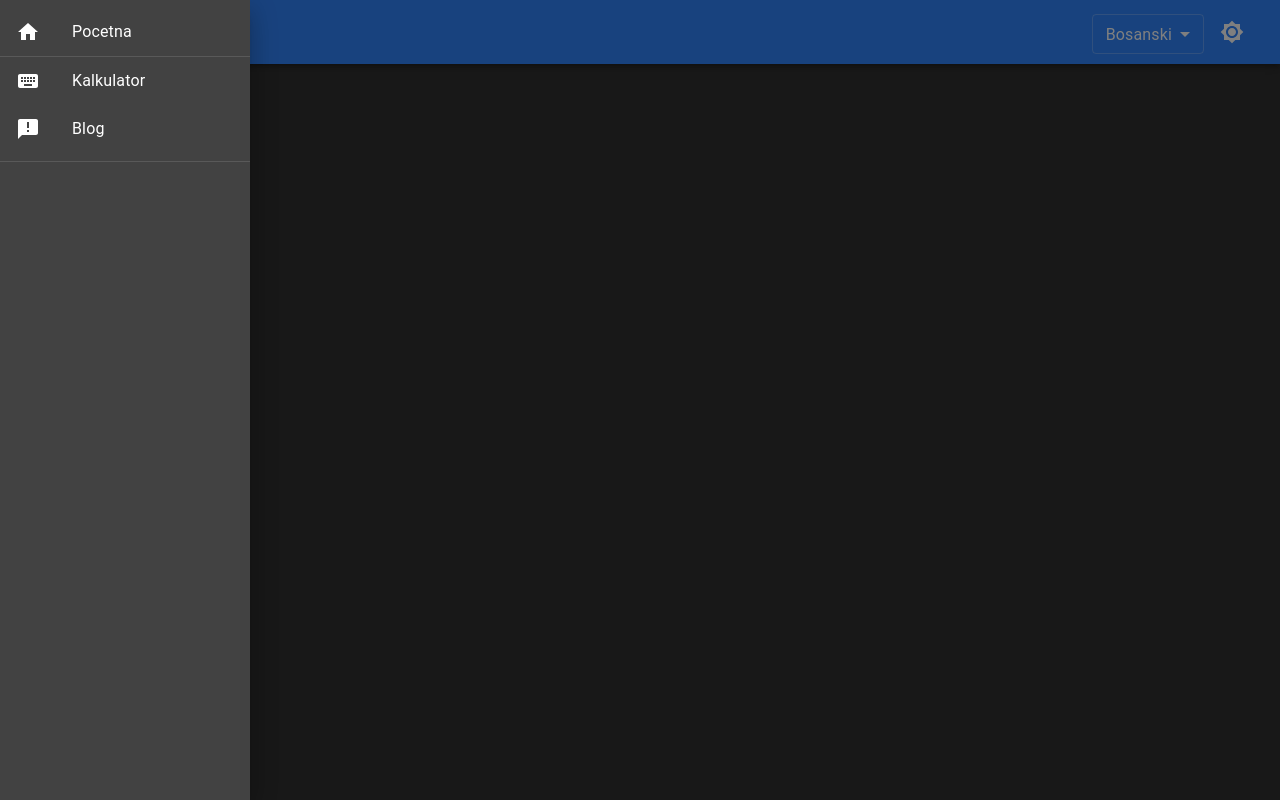
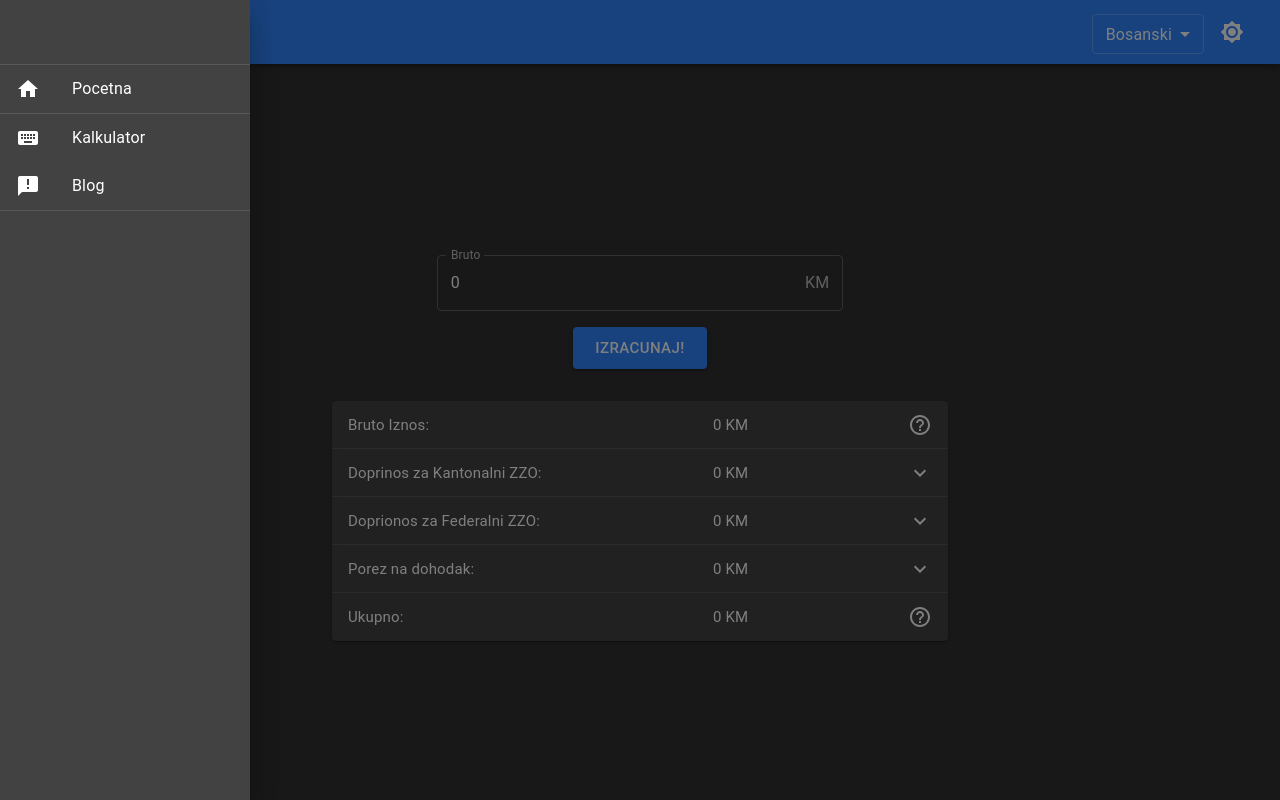
Before and after one commit to dotundefined/tax-calculator, a React (Create React App) app: page / in a window 1280 px wide. Both pictures are taken after a click on the button 36 px from the left and 32 px from the top of the page. Built offline with nearby package versions, Linux system fonts and the light colour scheme.

Commit message:
Added logo to main appbar.

```diff
--- a/src/components/MainAppbar.js
+++ b/src/components/MainAppbar.js
@@ -29,6 +29,8 @@ import HomeIcon from '@material-ui/icons/Home';
 
 import { ROUTES } from '../constants';
 
+import logo from '../assets/logo.png';
+
 const useStyles = makeStyles((theme) => ({
     root: {
         flexGrow: 1,
@@ -50,6 +52,10 @@ const useStyles = makeStyles((theme) => ({
     languageSelect: {
         marginRight: theme.spacing(2),
     },
+    toolbar: theme.mixins.toolbar,
+    logo: {
+        height: theme.spacing(6),
+    }
 }));
 
 export default function MainAppbar({ changeTheme, theme, phrases, language, changeLanguage }) {
@@ -67,14 +73,17 @@ export default function MainAppbar({ changeTheme, theme, phrases, language, chan
     }
 
     const list = () => (
+        <>
+            <div className={classes.toolbar} />
+            <Divider />
             <div
                 className={classes.list}
                 role="presentation"
                 onClick={toggleDrawer}
                 onKeyDown={toggleDrawer}
             >
-            <List>
-                <ListItem component={Link} to={ROUTES.CALCULATOR} button key={phrases.calculator}>
+                <List disablePadding>
+                    <ListItem component={Link} to={ROUTES.HOME} button key={phrases.calculator}>
                         <ListItemIcon><HomeIcon /></ListItemIcon>
                         <ListItemText primary={phrases.home} />
                     </ListItem>
@@ -90,6 +99,7 @@ export default function MainAppbar({ changeTheme, theme, phrases, language, chan
                 </List>
                 <Divider />
             </div>
+        </>
     );
 
     return (
@@ -99,8 +109,8 @@ export default function MainAppbar({ changeTheme, theme, phrases, language, chan
                     <IconButton onClick={toggleDrawer} edge="start" className={classes.menuButton} color="inherit" aria-label="menu">
                         <MenuIcon />
                     </IconButton>
-                    <Typography variant="button" align="left" className={classes.title}>
-                        {phrases.taxCalculator}
+                    <Typography variant="button" component={Link} to={ROUTES.HOME} align="left" className={classes.title}>
+                        <img className={classes.logo} src={logo} alt="da fuq" />
                     </Typography>
                     <FormControl variant="outlined" margin="dense" className={classes.languageSelect}>
                         <Select
--- a/src/views/Main.js
+++ b/src/views/Main.js
@@ -59,7 +59,7 @@ const Main = ({ changeTheme, theme, phrases, language, changeLanguage }) => {
                             <Blog />
                         </Route>
 
-                        <Route path={ROUTES.CALCULATOR}>
+                        <Route path={ROUTES.HOME}>
                             <Calculator
                                 phrases={phrases}
                             />
```
Also changed, not shown: public/logo.png (added), src/assets/logo.png (added). Lines whose indentation alone changed are shown as unchanged.
